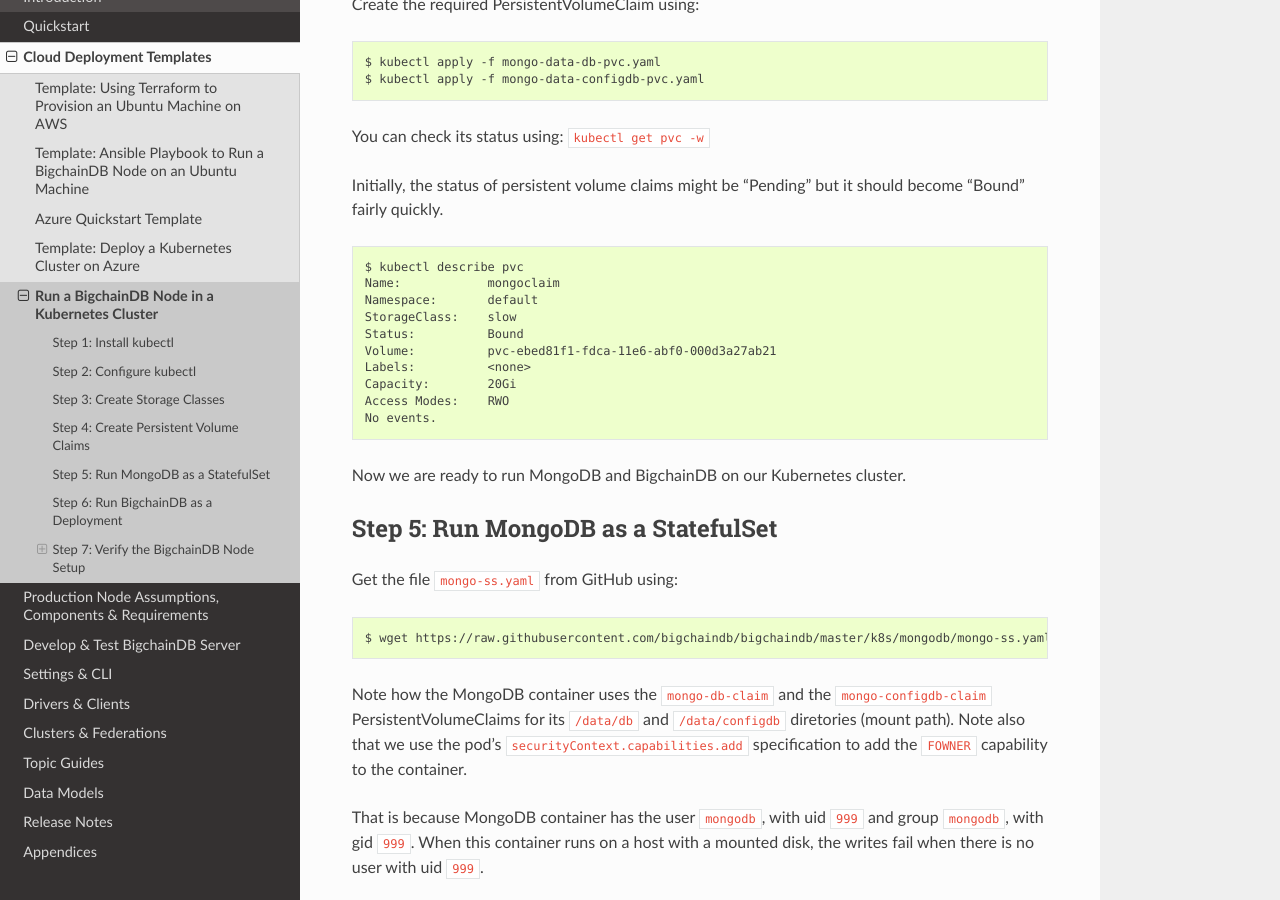
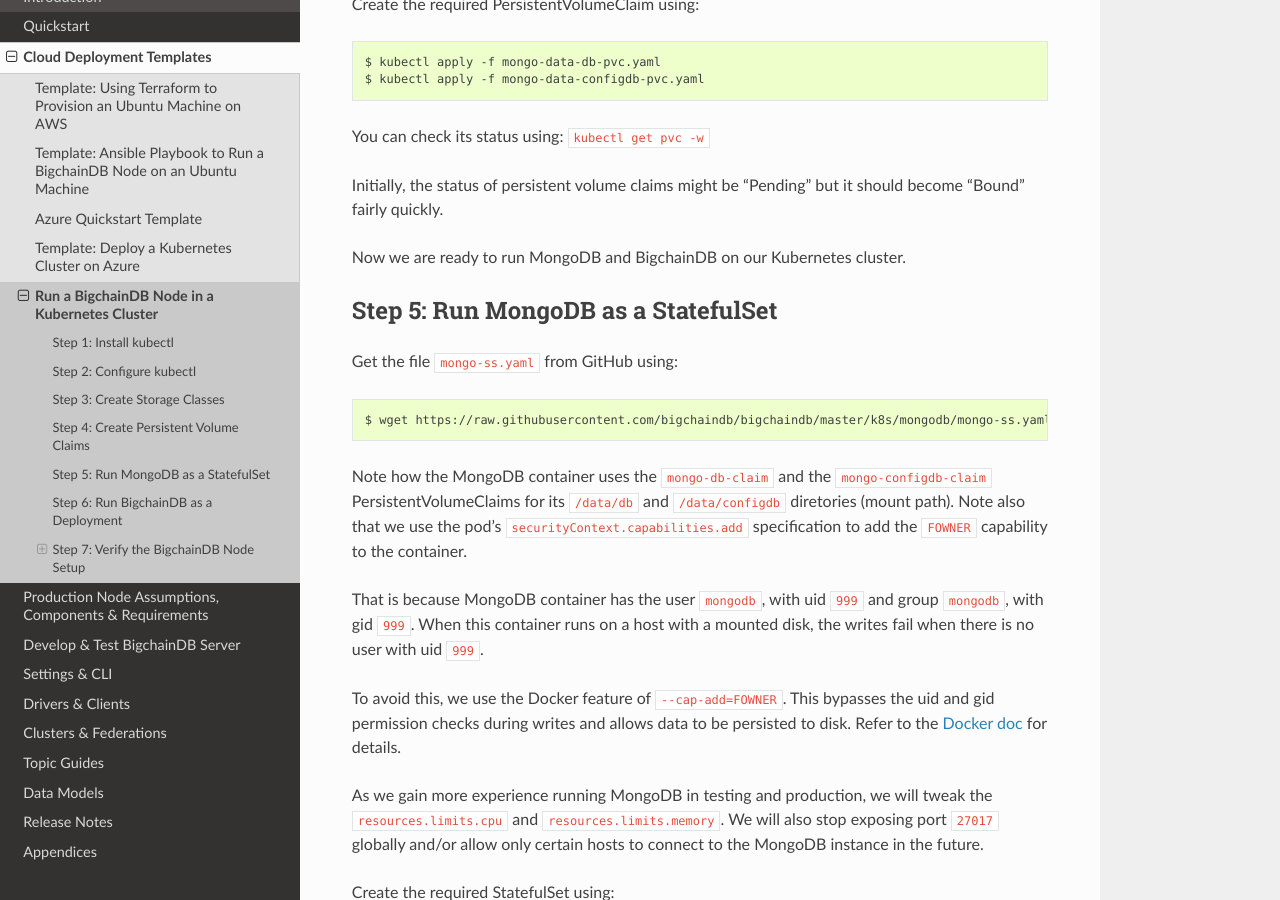
Before and after one commit to bigchaindb/bigchaindb, a Sphinx documentation site: the page built from docs/server/source/cloud-deployment-templates/node-on-kubernetes.rst, in a window 1280 px wide and 900 px high, scrolled down 2367 px. Built offline with Sphinx 7.4.7 and the Read the Docs theme 2.0.0, drawn with Linux system fonts in a browser that asks for light colours; pages that are not in the unit, such as notebooks, are missing from menus.

Commit message:
Updates as per @ttmc's comments

```diff
--- a/docs/server/source/cloud-deployment-templates/node-on-kubernetes.rst
+++ b/docs/server/source/cloud-deployment-templates/node-on-kubernetes.rst
@@ -154,19 +154,6 @@
 Initially, the status of persistent volume claims might be "Pending"
 but it should become "Bound" fairly quickly.
 
-.. code:: bash
-
-   $ kubectl describe pvc
-   Name:            mongoclaim
-   Namespace:       default
-   StorageClass:    slow
-   Status:          Bound
-   Volume:          pvc-ebed81f1-fdca-11e6-abf0-000d3a27ab21
-   Labels:          <none>
-   Capacity:        20Gi
-   Access Modes:    RWO
-   No events.
-
 
 Now we are ready to run MongoDB and BigchainDB on our Kubernetes cluster.
 
```
